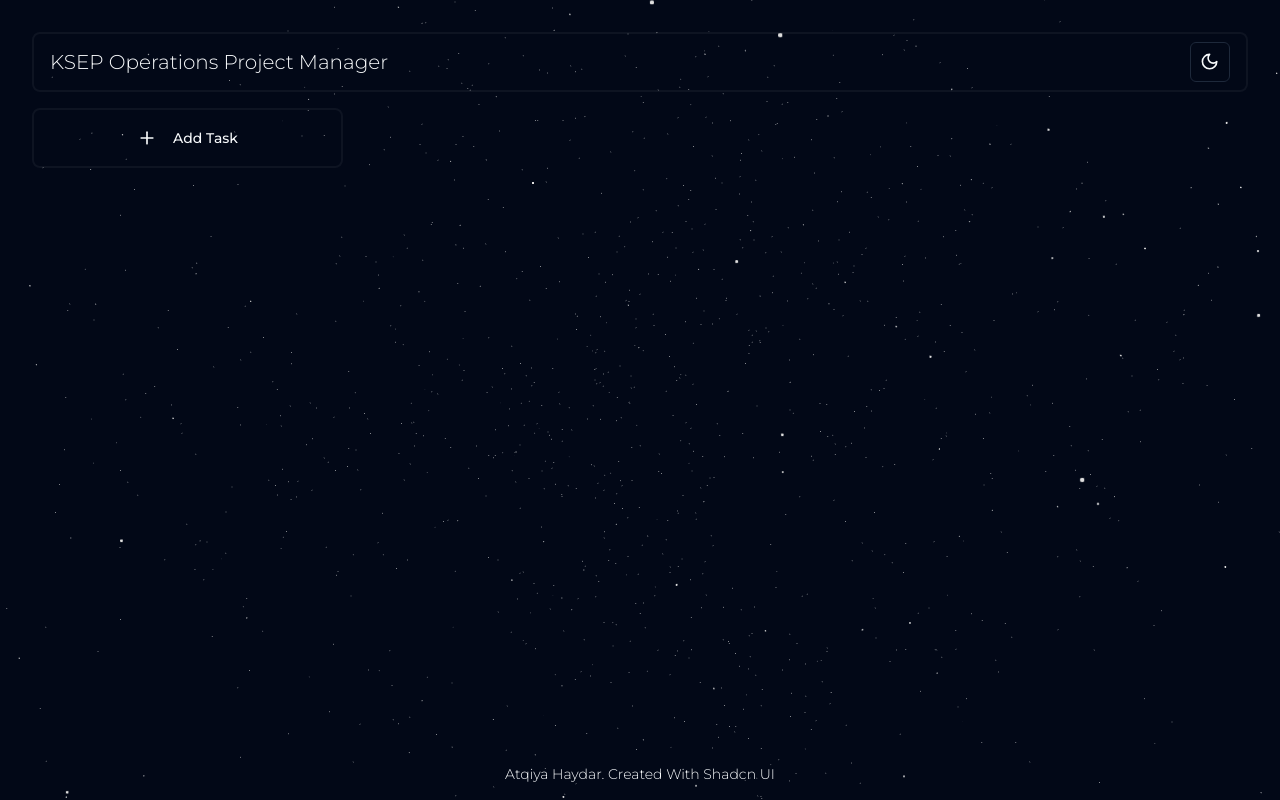
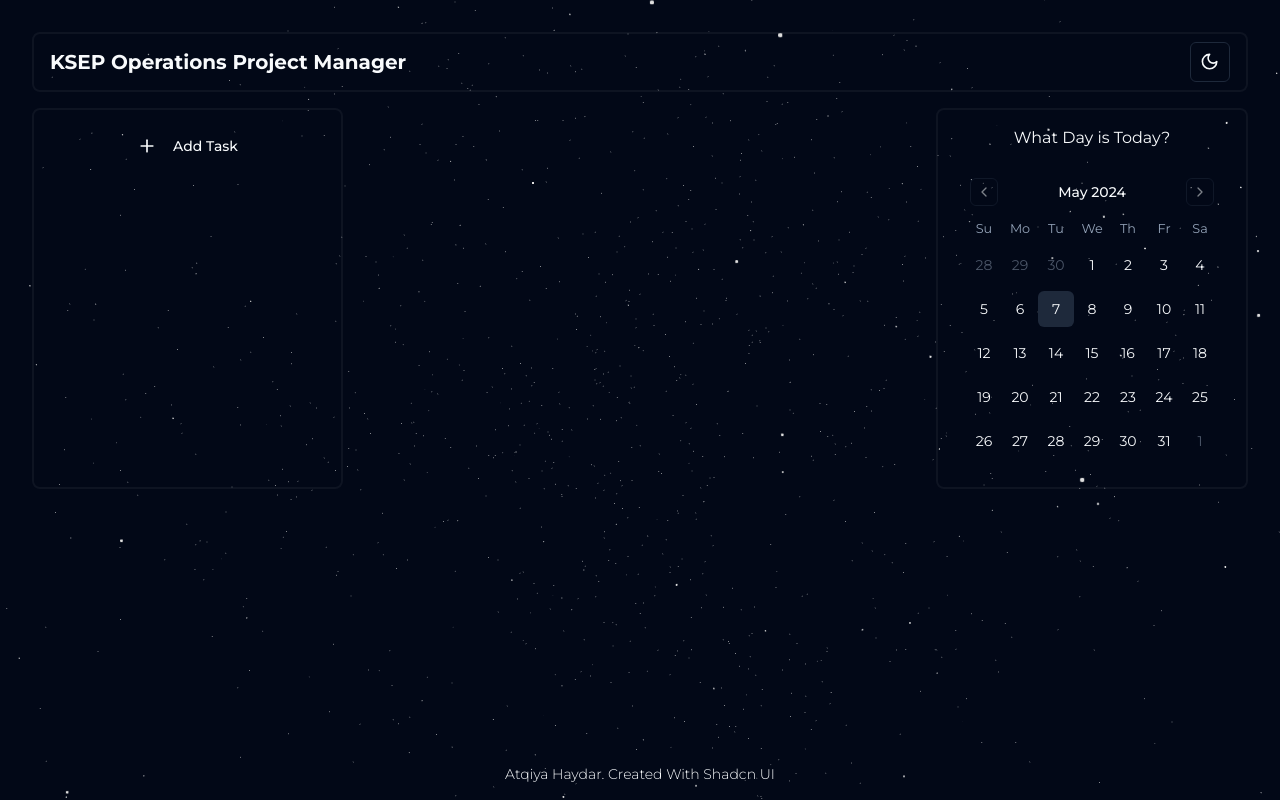
Before and after one commit to AtqiyaHaydar/Hydra, a Next.js app: page / in a window 1280 px wide. Built offline with nearby package versions, Linux system fonts and the light colour scheme.

Commit message:
feat: calendar today

```diff
--- a/app/globals.css
+++ b/app/globals.css
@@ -73,7 +73,10 @@
   body {
     @apply bg-background text-foreground;
   }
-    .card-wrapper {
+  .header-wrapper {
     @apply border-2 rounded-lg border-white/5 px-4 py-2;
   }
+  .card-wrapper {
+    @apply border-2 rounded-lg border-white/5 px-4 py-4;
   }
+}
--- a/app/page.tsx
+++ b/app/page.tsx
@@ -1,4 +1,5 @@
 import AddTask from "@/components/AddTask";
+import CalendarToday from "@/components/CalendarToday";
 import Header from "@/components/Header";
 
 export default function Home() {
@@ -6,10 +7,12 @@ export default function Home() {
     <main className="p-4 md:p-8 w-full overflow-hidden flex flex-col gap-4">
       <Header />
 
-      <div className="flex w-full">
+      <div className="w-full flex justify-between">
         <AddTask />
 
+        <div />
 
+        <CalendarToday />
       </div>
     </main>
   );
--- a/components/AddTask.tsx
+++ b/components/AddTask.tsx
@@ -2,13 +2,32 @@ import React from 'react'
 import { Plus } from 'lucide-react'
 
 import { Button } from './ui/button'
+import {
+  Dialog,
+  DialogContent,
+  DialogDescription,
+  DialogHeader,
+  DialogTitle,
+  DialogTrigger,
+} from "@/components/ui/dialog"
 
 const AddTask = () => {
   return (
     <div className="card-wrapper">
-      <Button variant={"ghost"} className='text-center w-[275px] flex gap-x-4'>
-        <Plus className='w-5 h-5'/> Add Task
-      </Button>
+      <Dialog>
+        <DialogTrigger asChild>
+          <Button
+            variant={"ghost"}
+            className='text-center w-[275px] flex gap-x-4'
+          >
+            <Plus className='w-5 h-5'/> Add Task
+          </Button>
+        </DialogTrigger>
+        <DialogContent>
+          <DialogHeader>Task Detail</DialogHeader>
+        </DialogContent>
+      </Dialog>
+
     </div>
   )
 }
--- /dev/null
+++ b/components/CalendarToday.tsx
@@ -0,0 +1,13 @@
+import React from 'react'
+import { Calendar } from './ui/calendar'
+
+const CalendarToday = () => {
+  return (
+    <div className='card-wrapper flex flex-col gap-y-4'>
+      <h2 className='text-center'>What Day is Today?</h2>
+      <Calendar />
+    </div>
+  )
+}
+
+export default CalendarToday
--- a/components/Header.tsx
+++ b/components/Header.tsx
@@ -4,8 +4,8 @@ import { ModeToggle } from './theme-toggle'
 
 const Header = () => {
   return (
-    <div className="card-wrapper w-full flex justify-between items-center ">
-      <h1 className="md:text-xl font-light">KSEP Operations Project Manager</h1>
+    <div className="header-wrapper w-full flex justify-between items-center ">
+      <h1 className="md:text-xl font-bold">KSEP Operations Project Manager</h1>
       <ModeToggle />
     </div>
   )
```
Lines whose indentation alone changed are shown as unchanged.
